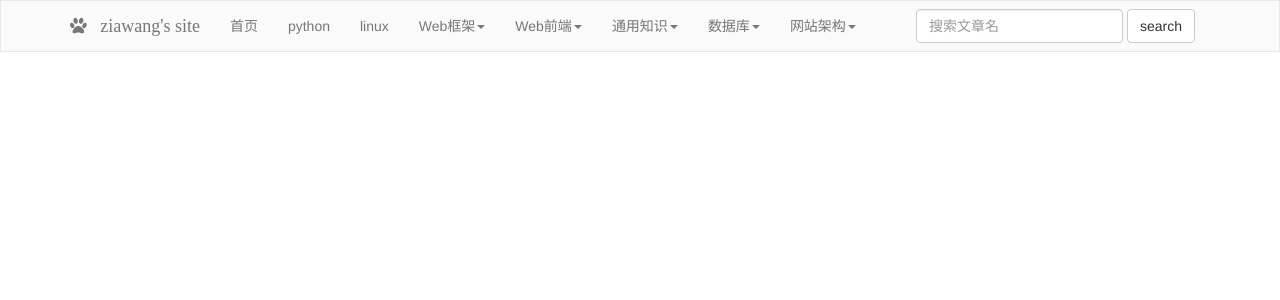
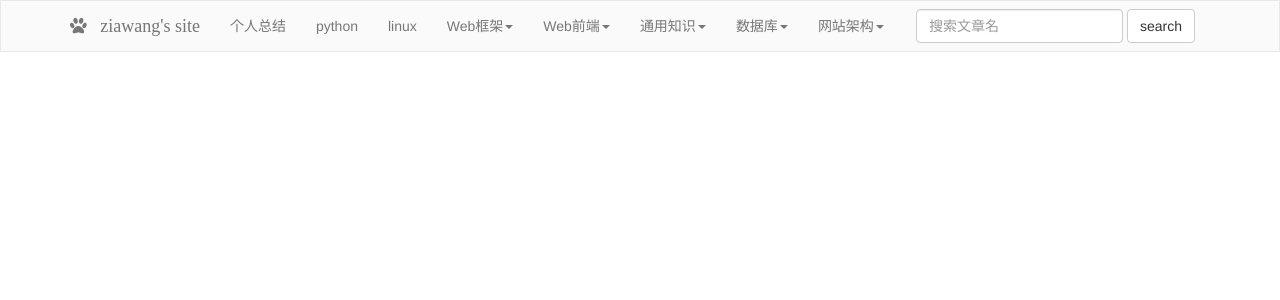
Before and after one commit to To-Heaven/my-site, a Django app: template templates/base.html in a window 1280 px wide. Shown: the top 300 px of the page. Run offline with Django 3.2, Linux system fonts and the light colour scheme; the template is opened without the code that fills it, so the values that code supplies are empty; parts of the project's set-up code (start-up, migrations or seed data) failed here and were passed over; some libraries are stand-ins or nearby versions.

Commit message:
MODIFY: 修改标题“主页”为““总结”

```diff
--- a/templates/base.html
+++ b/templates/base.html
@@ -4,7 +4,7 @@
 <head>
     <meta charset="UTF-8">
     <title>{% block title %}{% endblock title %}</title>
-    <link rel="shortcut icon" href="{% static '/img/favicon.png' %}">
+    <link rel="shortcut icon" href="{% static '/img/favicon.ico' %}">
     <link rel="stylesheet" href="{% static '/plugins/bootstrap/css/bootstrap.min.css' %}">
     <link rel="stylesheet" href="{% static '/font/css/font-awesome.min.css' %}">
     <link rel="stylesheet" href="{% static '/css/base.css' %}">
@@ -31,7 +31,7 @@
 
         <div class="collapse navbar-collapse" id="bs-example-navbar-collapse-1">
             <ul class="nav navbar-nav">
-                <li><a href="/">首页 </a></li>
+                <li><a href="/blog/method/">个人总结 </a></li>
                 <li><a href="/blog/python/">python</a></li>
                 <li><a href="/blog/linux/">linux</a></li>
                 <li class="dropdown">
```
